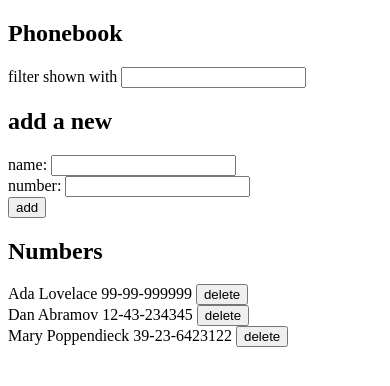
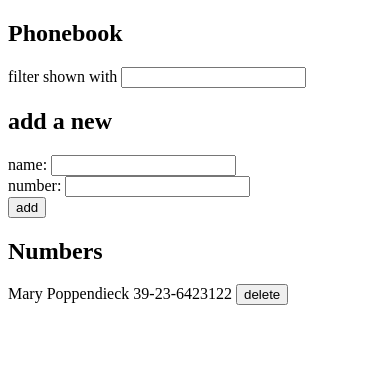
Before and after one commit to Marcelinka/fullstackopen, a React (Vite) app in the folder part2/phonebook/: page / in a window 390 px wide. Shown: the top 386 px of the page. Built offline with nearby package versions, Linux system fonts and the light colour scheme; data requests are answered from the project's data file.

Commit message:
part2 [phonebook]: 2.17

```diff
--- a/part2/phonebook/db.json
+++ b/part2/phonebook/db.json
@@ -1,15 +1,5 @@
 {
   "persons": [
-    {
-      "name": "Ada Lovelace",
-      "number": "99-99-999999",
-      "id": "2"
-    },
-    {
-      "name": "Dan Abramov",
-      "number": "12-43-234345",
-      "id": "3"
-    },
     {
       "name": "Mary Poppendieck",
       "number": "39-23-6423122",
--- a/part2/phonebook/src/App.jsx
+++ b/part2/phonebook/src/App.jsx
@@ -19,6 +19,7 @@ const App = () => {
   const handleNewNumberChange = (event) => setNewNumber(event.target.value);
 
   const [successMessage, setSuccessMessage] = useState(null);
+  const [errorMessage, setErrorMessage] = useState(null);
 
   const handleAddNewPerson = async (event) => {
     event.preventDefault();
@@ -71,9 +72,20 @@ const App = () => {
   const remove = (person) => {
     const agreed = confirm(`Delete ${person.name}?`);
     if (agreed) {
-      personService.remove(person.id).then(() => {
-        setPersons(persons.filter((p) => p.id !== person.id));
-      });
+      personService
+        .remove(person.id)
+        .then(() => {
+          setPersons(persons.filter((p) => p.id !== person.id));
+        })
+        .catch(() => {
+          setErrorMessage(
+            `Information of ${person.name} has already been removed from server`,
+          );
+          setPersons(persons.filter((p) => p.id !== person.id));
+          setTimeout(() => {
+            setErrorMessage(null);
+          }, 5000);
+        });
     }
   };
 
@@ -81,6 +93,8 @@ const App = () => {
     <div>
       <h2>Phonebook</h2>
       <Notification message={successMessage} />
+      <Notification type="error" message={errorMessage} />
+
       <Filter value={filter} onChange={handleFilterChange} />
 
       <h2>add a new</h2>
--- a/part2/phonebook/src/components/Notification.jsx
+++ b/part2/phonebook/src/components/Notification.jsx
@@ -1,9 +1,9 @@
-const Notification = ({ message }) => {
+const Notification = ({ type = "success", message }) => {
   if (message === null) {
     return null;
   }
 
-  return <div className="success">{message}</div>;
+  return <div className={type}>{message}</div>;
 };
 
 export default Notification;
--- a/part2/phonebook/src/index.css
+++ b/part2/phonebook/src/index.css
@@ -7,3 +7,13 @@
   padding: 10px;
   margin-bottom: 10px;
 }
+
+.error {
+  color: red;
+  background: lightgrey;
+  font-size: 20px;
+  border-style: solid;
+  border-radius: 5px;
+  padding: 10px;
+  margin-bottom: 10px;
+}
```
